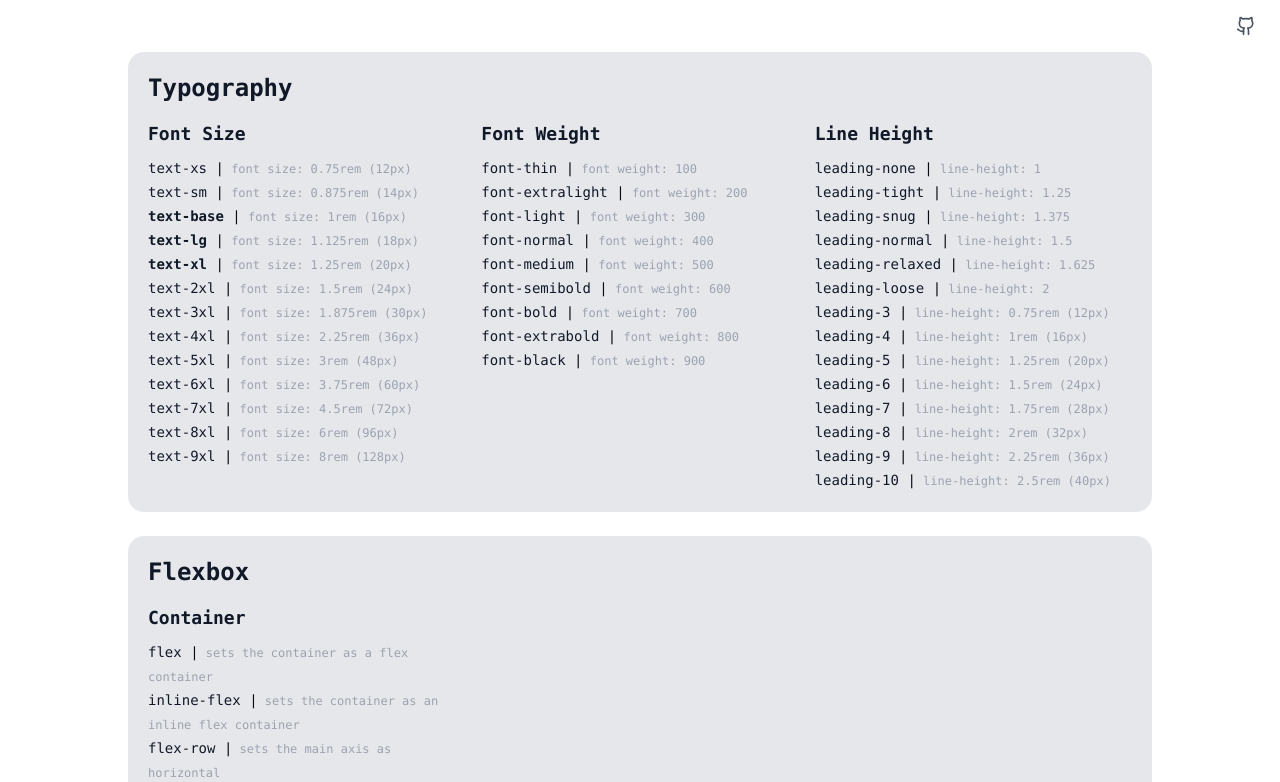
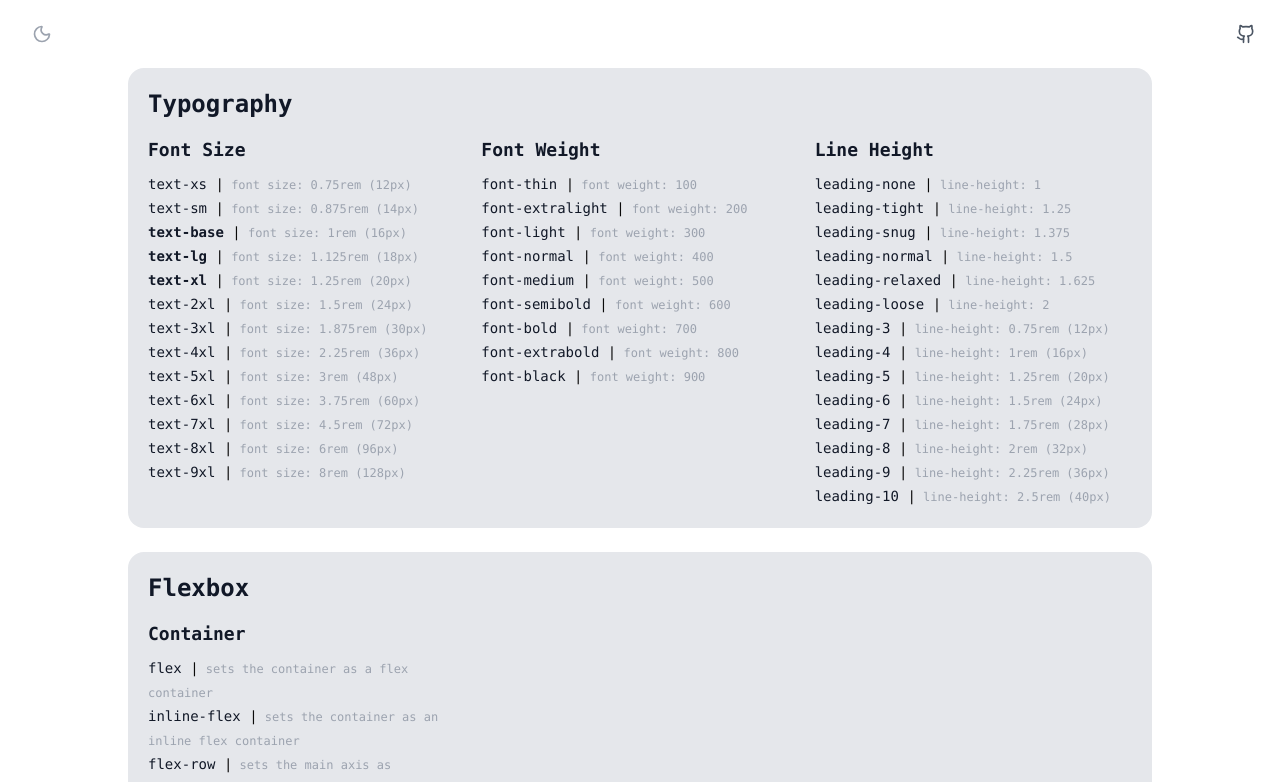
Before and after one commit to AlexandreMuralha/tailwind-cheatsheet, a Next.js app: page / in a window 1280 px wide. Shown: the top 782 px of the page. Built offline with nearby package versions, Linux system fonts and the light colour scheme.

Commit message:
Isolated github link into a component

```diff
--- a/src/app/components/header.tsx
+++ b/src/app/components/header.tsx
@@ -1,18 +1,13 @@
 'use client';
 
-import { Github } from 'lucide-react';
+import { ThemeToggle } from './ui/theme-toggle';
+import GithubLink from './ui/github-link';
 
 export default function Header() {
   return (
-    <header className="w-full py-4 px-6 flex justify-end">
-      <a
-        href="https://github.com/AlexandreMuralha/tailwind-cheatsheet"
-        target="_blank"
-        rel="noopener noreferrer"
-        className="flex items-center gap-2 text-gray-600 hover:text-gray-900 transition-colors"
-      >
-        <Github size={20} />
-      </a>
+    <header className="w-full py-4 px-6 flex justify-between items-center background-light dark:background-dark">
+      <ThemeToggle />
+      <GithubLink />
     </header>
   );
 }
--- /dev/null
+++ b/src/app/components/ui/github-link.tsx
@@ -0,0 +1,14 @@
+import { Github } from "lucide-react";
+
+export default function GithubLink() {
+  return (
+    <a
+      href="https://github.com/AlexandreMuralha/tailwind-cheatsheet"
+      target="_blank"
+      rel="noopener noreferrer"
+      className="flex items-center gap-2 text-gray-600 hover:text-gray-900 dark:text-gray-400 dark:hover:text-gray-100 transition-colors"
+    >
+      <Github size={20} />
+    </a>
+  );
+}
```
